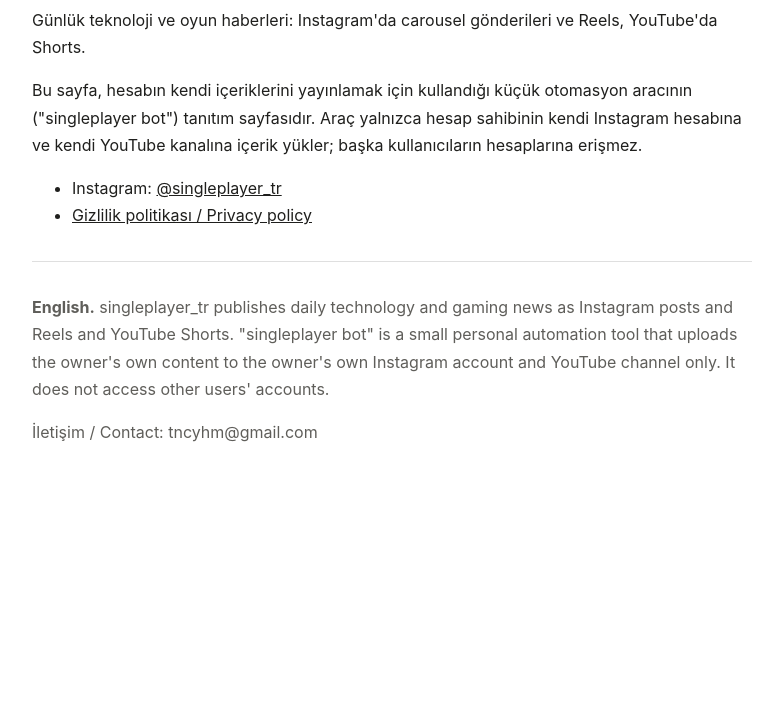
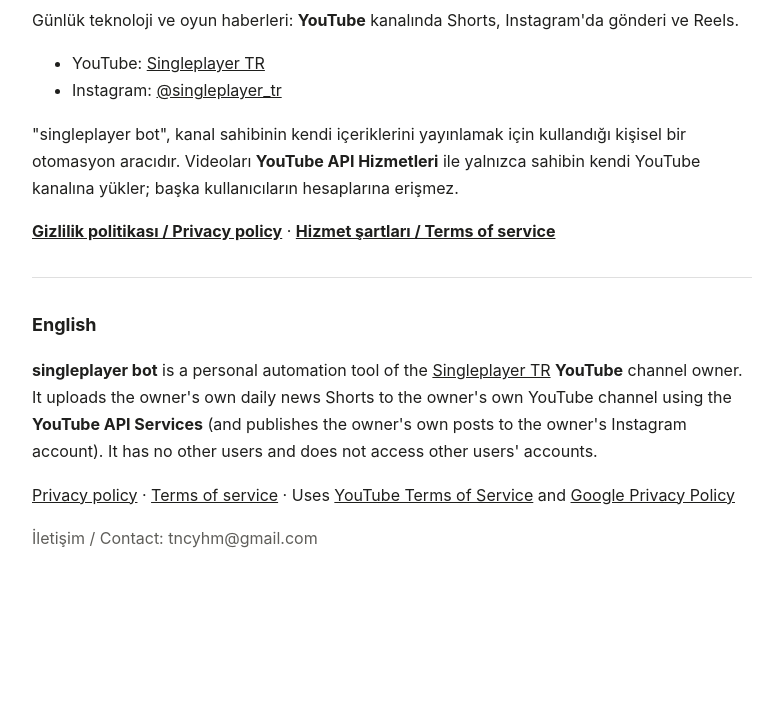
Before and after one commit to hamamcioglutuncay-hub/singleplayer-medya, a plain HTML site: page index.html in a window 1280 px wide. Shown: the part 98-800 px from the top of the page, without its empty margins (248-1031 px from the left). Drawn offline with Linux system fonts and the light colour scheme.

Commit message:
Sayfa: index.html

```diff
--- a/index.html
+++ b/index.html
@@ -1,13 +1,18 @@
-<!doctype html><html lang="tr"><head><meta charset="utf-8"><meta name="viewport" content="width=device-width,initial-scale=1"><title>singleplayer_tr</title><style>:root{color-scheme:light dark;--bg:#fff;--fg:#1f1f1d;--mu:#5f5e5a}@media(prefers-color-scheme:dark){:root{--bg:#141413;--fg:#ecebe6;--mu:#a8a69e}}body{background:var(--bg);color:var(--fg);font:16px/1.7 -apple-system,system-ui,sans-serif;max-width:720px;margin:0 auto;padding:32px 16px}h1{font-size:24px;font-weight:600}h2{font-size:18px;margin-top:32px}small,.mu{color:var(--mu)}a{color:inherit}hr{border:0;border-top:1px solid #8884;margin:32px 0}</style></head><body>
-<h1>singleplayer_tr</h1>
-<p>Günlük teknoloji ve oyun haberleri: Instagram'da carousel gönderileri ve Reels, YouTube'da Shorts.</p>
-<p>Bu sayfa, hesabın kendi içeriklerini yayınlamak için kullandığı küçük otomasyon aracının ("singleplayer bot") tanıtım sayfasıdır.
-Araç yalnızca hesap sahibinin kendi Instagram hesabına ve kendi YouTube kanalına içerik yükler; başka kullanıcıların hesaplarına erişmez.</p>
-<ul><li>Instagram: <a href="https://www.instagram.com/singleplayer_tr/">@singleplayer_tr</a></li>
-<li><a href="gizlilik.html">Gizlilik politikası / Privacy policy</a></li></ul>
+<!doctype html><html lang="tr"><head><meta charset="utf-8"><meta name="viewport" content="width=device-width,initial-scale=1"><title>singleplayer bot</title><style>:root{color-scheme:light dark;--bg:#fff;--fg:#1f1f1d;--mu:#5f5e5a}@media(prefers-color-scheme:dark){:root{--bg:#141413;--fg:#ecebe6;--mu:#a8a69e}}body{background:var(--bg);color:var(--fg);font:16px/1.7 -apple-system,system-ui,sans-serif;max-width:720px;margin:0 auto;padding:32px 16px}h1{font-size:24px;font-weight:600}h2{font-size:18px;margin-top:32px}small,.mu{color:var(--mu)}a{color:inherit}hr{border:0;border-top:1px solid #8884;margin:32px 0}</style></head><body>
+<h1>singleplayer bot</h1>
+<p>Günlük teknoloji ve oyun haberleri: <strong>YouTube</strong> kanalında Shorts, Instagram'da gönderi ve Reels.</p>
+<ul>
+<li>YouTube: <a href="https://www.youtube.com/channel/UCQDryBnCwOLQukxPrnOafvg">Singleplayer TR</a></li>
+<li>Instagram: <a href="https://www.instagram.com/singleplayer_tr/">@singleplayer_tr</a></li>
+</ul>
+<p>"singleplayer bot", kanal sahibinin kendi içeriklerini yayınlamak için kullandığı kişisel bir otomasyon aracıdır.
+Videoları <strong>YouTube API Hizmetleri</strong> ile yalnızca sahibin kendi YouTube kanalına yükler; başka kullanıcıların hesaplarına erişmez.</p>
+<p><a href="gizlilik.html"><strong>Gizlilik politikası / Privacy policy</strong></a> · <a href="sartlar.html"><strong>Hizmet şartları / Terms of service</strong></a></p>
 <hr>
-<p class="mu" lang="en"><strong>English.</strong> singleplayer_tr publishes daily technology and gaming news as Instagram posts and Reels and YouTube Shorts.
-"singleplayer bot" is a small personal automation tool that uploads the owner's own content to the owner's own Instagram account and YouTube channel only.
-It does not access other users' accounts.</p>
+<div lang="en"><h2>English</h2>
+<p><strong>singleplayer bot</strong> is a personal automation tool of the <a href="https://www.youtube.com/channel/UCQDryBnCwOLQukxPrnOafvg">Singleplayer TR</a> <strong>YouTube</strong> channel owner.
+It uploads the owner's own daily news Shorts to the owner's own YouTube channel using the <strong>YouTube API Services</strong>
+(and publishes the owner's own posts to the owner's Instagram account). It has no other users and does not access other users' accounts.</p>
+<p><a href="gizlilik.html">Privacy policy</a> · <a href="sartlar.html">Terms of service</a> · Uses <a href="https://www.youtube.com/t/terms">YouTube Terms of Service</a> and <a href="https://policies.google.com/privacy">Google Privacy Policy</a></p></div>
 <p class="mu">İletişim / Contact: tncyhm@gmail.com</p>
 </body></html>
```
